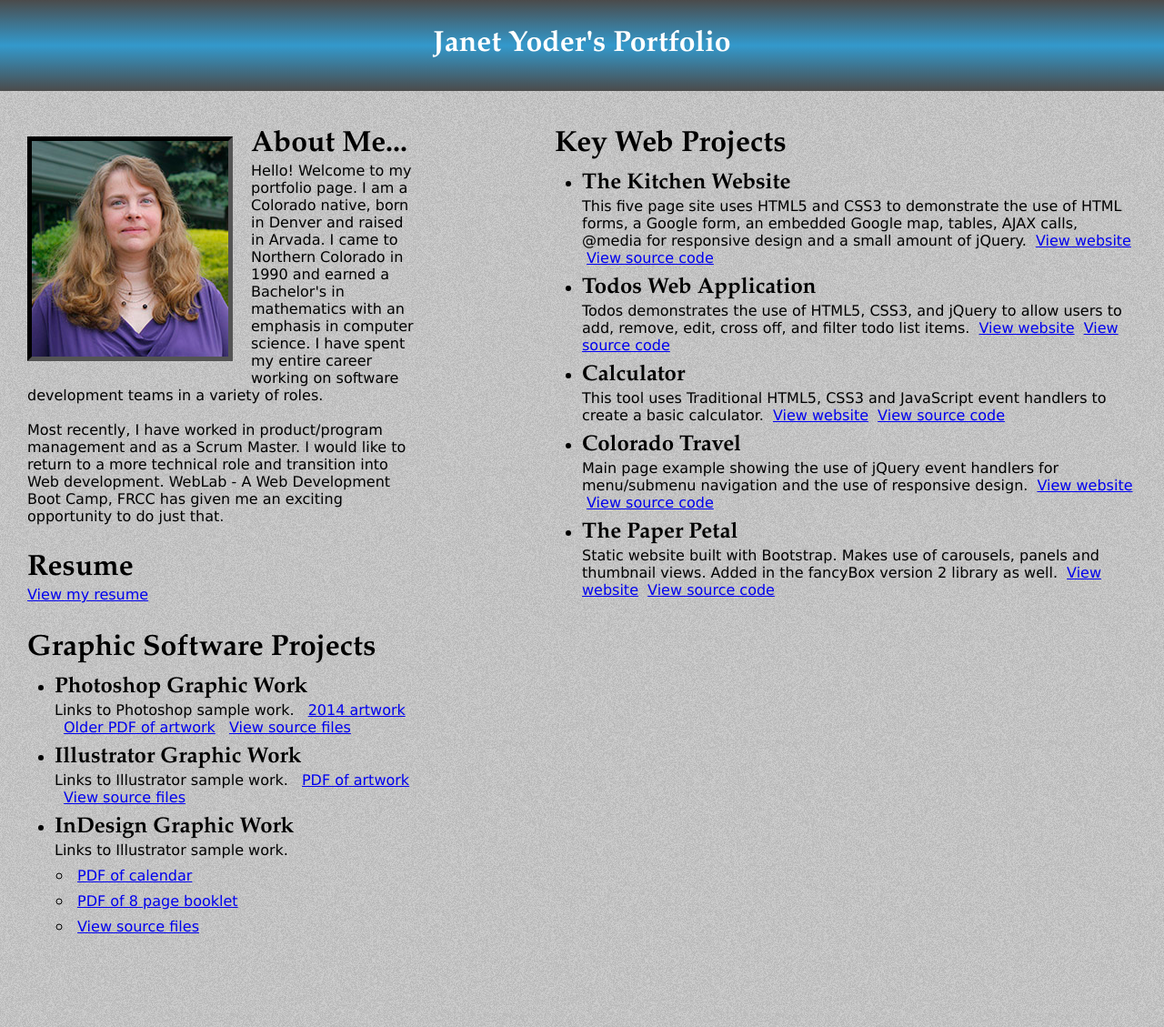
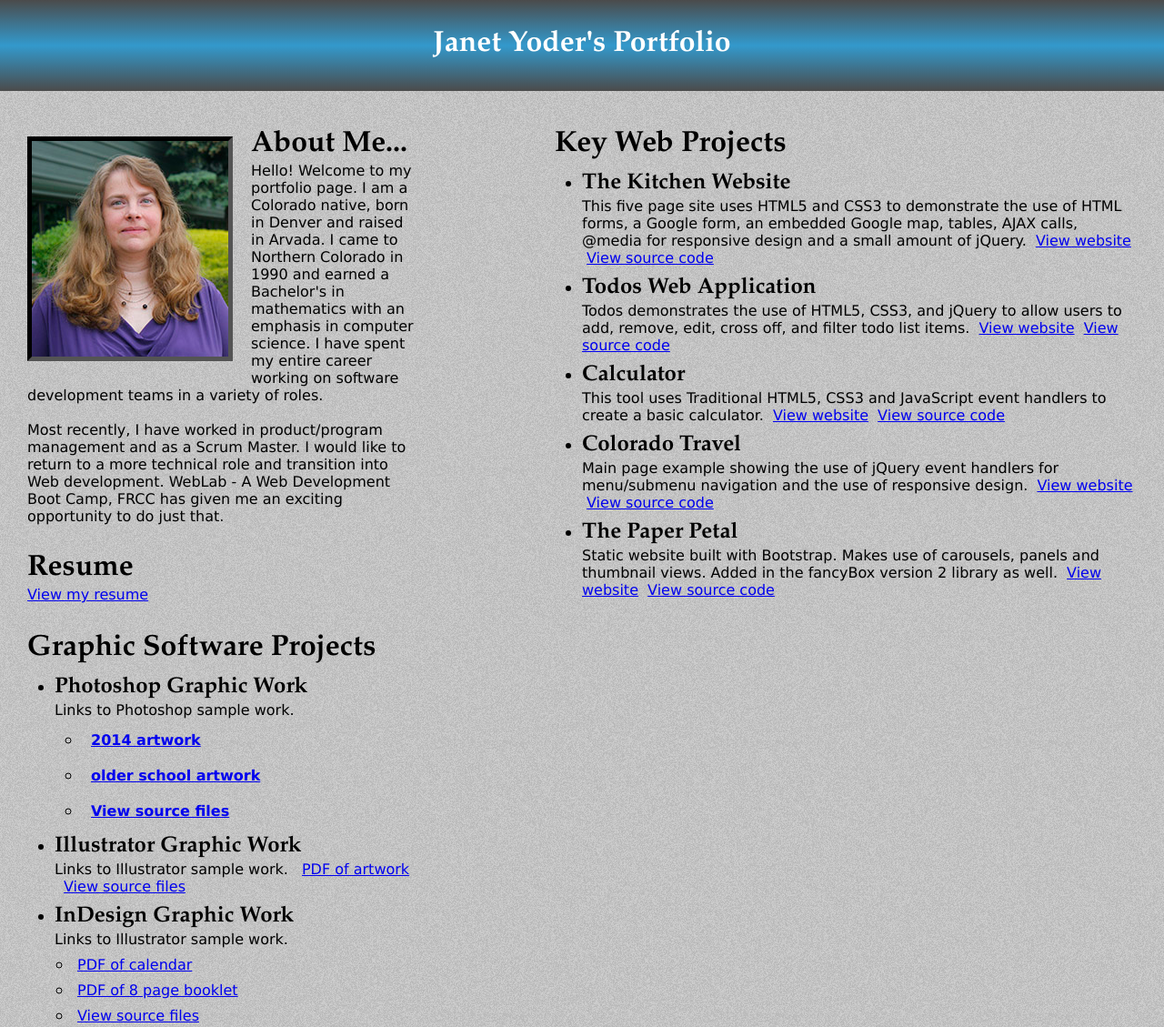
Before and after one commit to jcyoder/jcyoder.github.io, a Jekyll site: the page index.html, which Jekyll copies as it is, in a window 1280 px wide. Shown: the whole page at 91% size. Built offline with Jekyll 4.4.1, drawn with Linux system fonts in a browser that asks for light colours.

Commit message:
created an unordered list.

```diff
--- a/index.html
+++ b/index.html
@@ -34,9 +34,11 @@
                 <li>Photoshop Graphic Work
 					<p>
 						Links to Photoshop sample work.
-						<a href="https://github.com/jcyoder/Graphic-Design/tree/gh-pages/photoshop/psd2014Work.pdf"> 2014  artwork</a>
-                        <a href="https://github.com/jcyoder/Graphic-Design/tree/gh-pages/photoshop/photoshopArtwork.pdf">Older PDF of artwork</a>
-						<a href="https://github.com/jcyoder/Graphic-Design/tree/gh-pages/photoshop">View source files</a>
+						<ul>
+							<li><a href="https://github.com/jcyoder/Graphic-Design/tree/gh-pages/photoshop/psd2014Work.pdf"> 2014  artwork</a></li>
+	                        <li><a href="https://github.com/jcyoder/Graphic-Design/tree/gh-pages/photoshop/photoshopArtwork.pdf">older school artwork</a></li>
+							<li><a href="https://github.com/jcyoder/Graphic-Design/tree/gh-pages/photoshop">View source files</a></li>
+						</ul>
 					</p>
 				</li>
                 <li>Illustrator Graphic Work <br />
```
